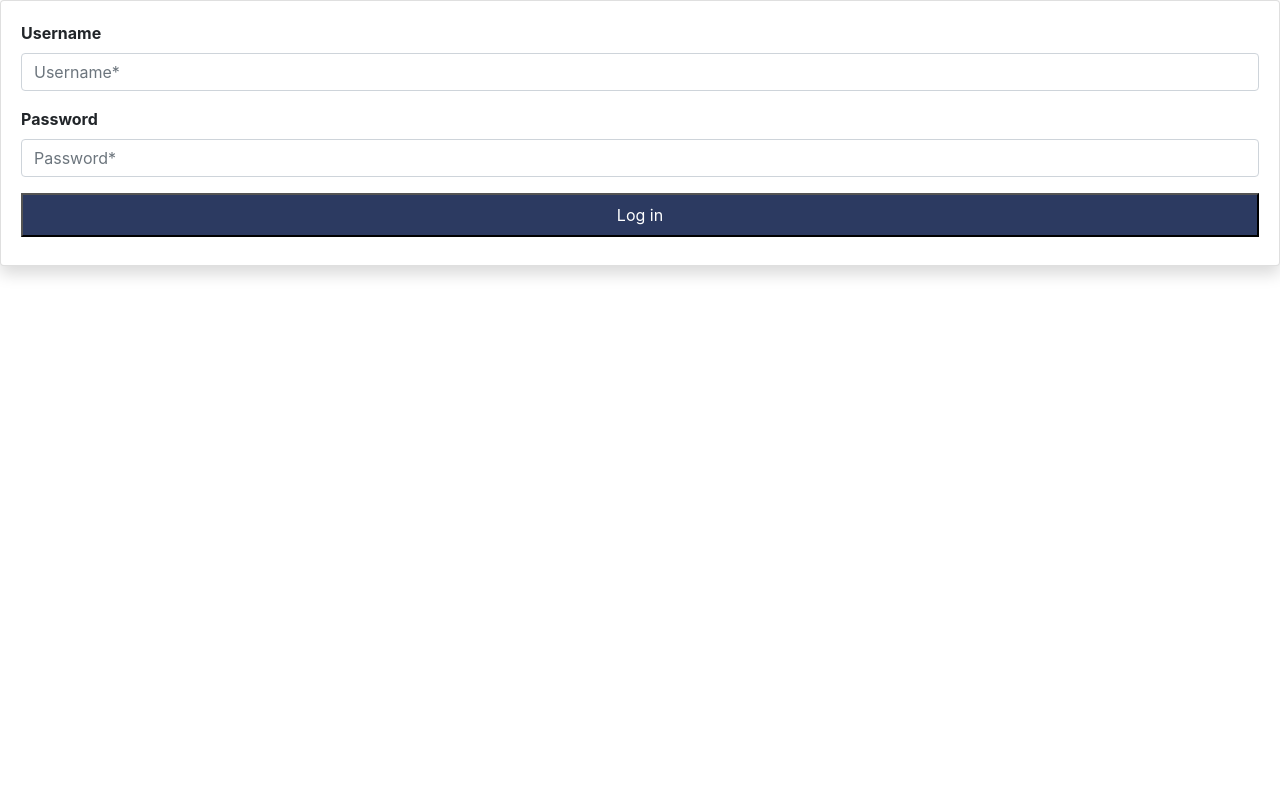
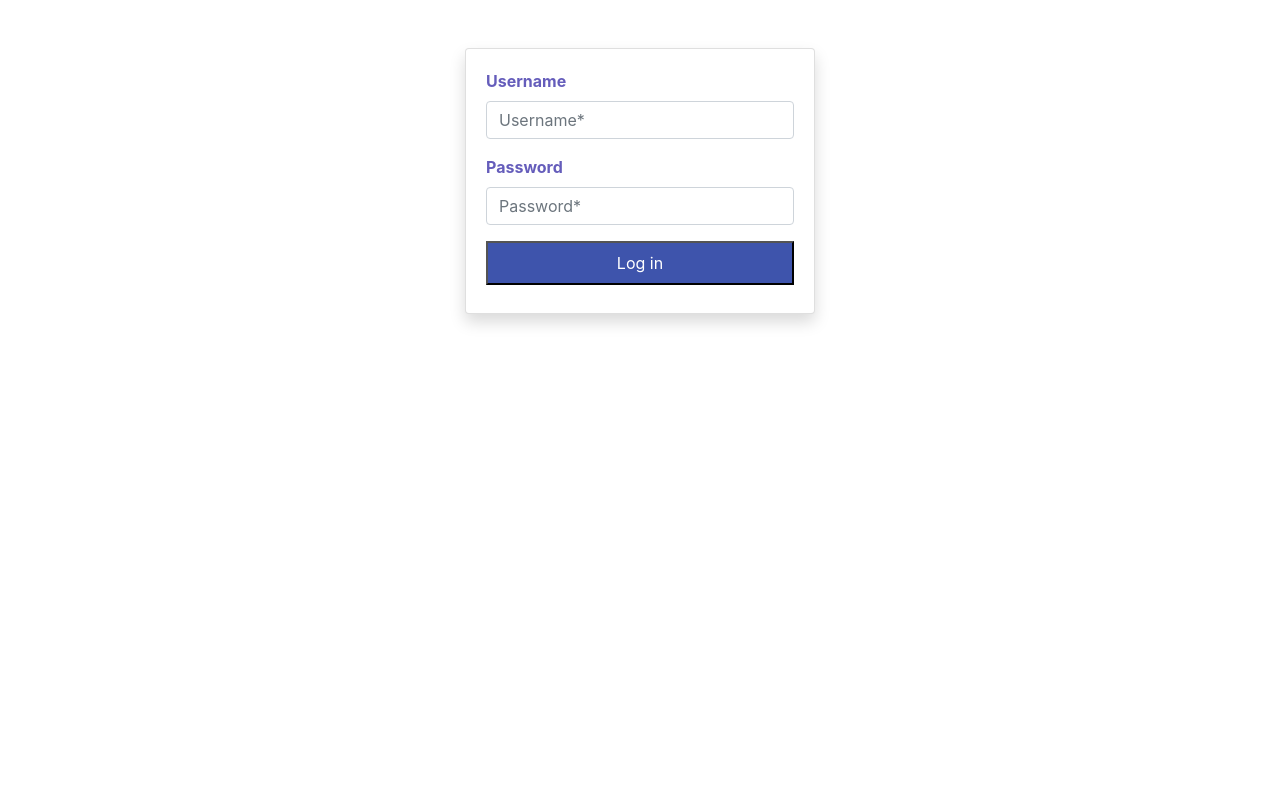
Before and after one commit to sereyatiampati/Auctioneers-ReactJS-Client, a React (Vite) app: page /login in a window 1280 px wide. Shown: the top 800 px of the page. Built offline with nearby package versions, Linux system fonts and the light colour scheme.

Commit message:
complete NotFound and Login pages

```diff
--- a/src/App.jsx
+++ b/src/App.jsx
@@ -1,13 +1,20 @@
 import { useState } from 'react'
+
 import './App.css'
-import Navbar from './components/navbar/Navbar'
-import LoginForm from './components/login-form/login-form'
+import { Routes, Route } from "react-router-dom"
+import Login from './pages/login/login'
+import NotFound from './pages/404/NotFound'
 
 function App() {
+  const [loggedIn, setLoggedIn] = useState(false);
+  const value = [loggedIn, setLoggedIn];
   return (
-    <div className="App">
-        <LoginForm/>
-    </div>
+    <>
+        <Routes>
+          <Route path="/login" element={<Login value={value}/>} />
+          <Route path="*" element={<NotFound value={value}/>} />
+        </Routes>
+    </>
   );
 }
 export default App;
--- /dev/null
+++ b/src/pages/404/NotFound.css
@@ -0,0 +1,13 @@
+@import url('https://fonts.googleapis.com/css2?family=Inter:wght@100;200;300;400;500;600;700;800;900&family=Lato:wght@100;300;400;700;900&display=swap');
+
+.extend-height{
+    min-height: 100vh
+}
+
+.theme-font{
+    font-family: 'Inter', sans-serif;
+}
+
+.jumbotron{
+    background-color:none !important;
+}
--- /dev/null
+++ b/src/pages/404/NotFound.jsx
@@ -0,0 +1,36 @@
+import './NotFound.css'
+import React, { useEffect, Fragment } from "react";
+import { useNavigate } from "react-router-dom";
+// import Header from "../components/Header";
+import Footer from "../../components/footer/Footer";
+
+const NotFound = ({value}) => {
+  let navigate = useNavigate();
+
+  useEffect(() => {
+    const redirectHome = setTimeout(() => {
+      navigate("/login");
+    }, 8000);
+    return () => clearTimeout(redirectHome);
+  }, [navigate]);
+
+  return (
+    <>
+      {/* <Header value={value}/> */}
+      <div className="container-fluid py-5 extend-height">
+        <div className="row justify-content-center">
+          <div className="col-lg-6">
+            <div className="jumbotron bg-white text-center">
+              <h1 className="display-3">404 - Page Not Found</h1>
+              <p className="lead">Sorry, the page you are looking for does not exist.</p>
+              <p>Redirecting to the previous page in 8 seconds...</p>
+            </div>
+          </div>
+        </div>
+      </div>
+      <Footer/>
+    </>
+  );
+};
+
+export default NotFound;
--- /dev/null
+++ b/src/pages/login/login.css
@@ -0,0 +1,67 @@
+@import url('https://fonts.googleapis.com/css2?family=Inter:wght@100;200;300;400;500;600;700;800;900&family=Lato:wght@100;300;400;700;900&display=swap');
+
+.banner {
+    height: 50vh;
+    width: 100%;
+
+    background:
+    url("/src/assets/banner-arrow.png") 0% 50%/20% 80% no-repeat,
+    url("/src/assets/banner-image-person.jpg") 110% 50%/40% 110% no-repeat,
+    linear-gradient(101.62deg, #BFACE2 0%, rgba(255, 255, 255, 0) 30.73%);
+}
+
+.login-background{
+    background: linear-gradient(136.61deg, #BFACE2 0%, #F5F8FF 56.25%);
+}
+
+.img{
+    width: 90px;
+    height: 90px;
+}
+
+.logo-img{
+    width: 20%;
+}
+
+.header-footer-theme{
+    background-color: #655DBB;
+}
+
+.homepage-background-color{
+    background-color: #F5F8FF;
+}
+
+.theme-font{
+    font-family: 'Lato', sans-serif;
+}
+
+.color-3E54AC{
+    color:#3E54AC;
+}
+
+.color-655DBB{
+    color:#655DBB;
+}
+
+.color-F5F8FF{
+    color:#F5F8FF;
+}
+
+.header-btn{
+    background-color: #F5F8FF;
+    color:#000000;
+}
+
+form button{
+    background-color: #3E54AC;
+    color: #FFFFFF
+}
+
+form button:hover{
+    background-color: #655DBB;
+    color: #FFFFFF
+}
+
+.extend-height{
+    min-height: 70vh
+}
--- /dev/null
+++ b/src/pages/login/login.jsx
@@ -0,0 +1,81 @@
+import './login.css';
+import React, { useState } from 'react';
+import Footer from "../../components/footer/Footer";
+// import Header from "../../components/Header";
+import { useNavigate } from "react-router-dom";
+
+const Login = ({value}) => {
+    const [username, setUsername] = useState("");
+    const [password, setPassword] = useState("");
+    const [loginError, setLoginError] = useState("");
+    const [submitRespondPending, setSubmitRespondPending] = useState(false);
+
+    const setLoggedIn = value[1];
+
+    const navigate = useNavigate();
+
+    const handleSubmit = async(evt) => {
+        setSubmitRespondPending(true)
+        evt.preventDefault();
+
+        const loginRequestHeader = { "Content-Type": "application/json"};
+        const loginRequestBody = { username: username, password: password};
+
+        let response = undefined
+
+        try {
+            response = await fetch("/login", {
+                method: "POST",
+                headers: loginRequestHeader,
+                body: JSON.stringify(loginRequestBody),
+              });
+        } catch (error){
+            console.log("errors")
+        }
+
+        setSubmitRespondPending(false)
+        if (response?.ok) {
+            setLoggedIn(true)
+            navigate("/dashboard");
+        } else if (response['status'] === 401){
+            setLoginError('Invalid username or password')
+        } else {
+            setLoginError('Login error')
+        }
+    }
+
+    return (
+    <div>
+        {/* <Header value={value}/> */}
+        <div className="extend-height">
+            <div className="container mt-5">
+                <div className="row justify-content-center ">
+                    <div className="col-md-6 col-lg-4">
+                        <div className="card shadow align-middle">
+                            <div className="card-body">
+                                <form onSubmit={handleSubmit}>
+                                    <div className="mb-3">
+                                        <label htmlfor="username" className="form-label color-655DBB"><strong>Username</strong></label>
+                                        <input type="text" className="form-control" id="username" name="username" value={username} placeholder="Username*" onChange={(e) => setUsername(e.target.value)} required />
+                                    </div>
+                                    <div className="mb-3">
+                                        <label htmlfor="password" className="form-label color-655DBB"><strong>Password</strong></label>
+                                        <input type="password" className="form-control" id="password" name="password" value={password} placeholder="Password*" onChange={(e) => setPassword(e.target.value)} required />
+                                    </div>
+                                    <div className="d-grid gap-2 mb-2">
+                                        <button className="btn-theme-color py-2 rounded-lg" type="submit">{(submitRespondPending===true)?<div class="spinner-border spinner-border-sm" role="status" />:"Log in"}</button>
+                                    </div>
+                                    {(loginError.length > 0)&&<p  className="theme-font text-danger">{loginError}</p> }
+                                </form>
+                            </div>
+                        </div>
+                    </div>
+                </div>
+            </div>
+        </div>
+        <Footer />
+    </div>
+    );
+};
+
+export default Login;
```
